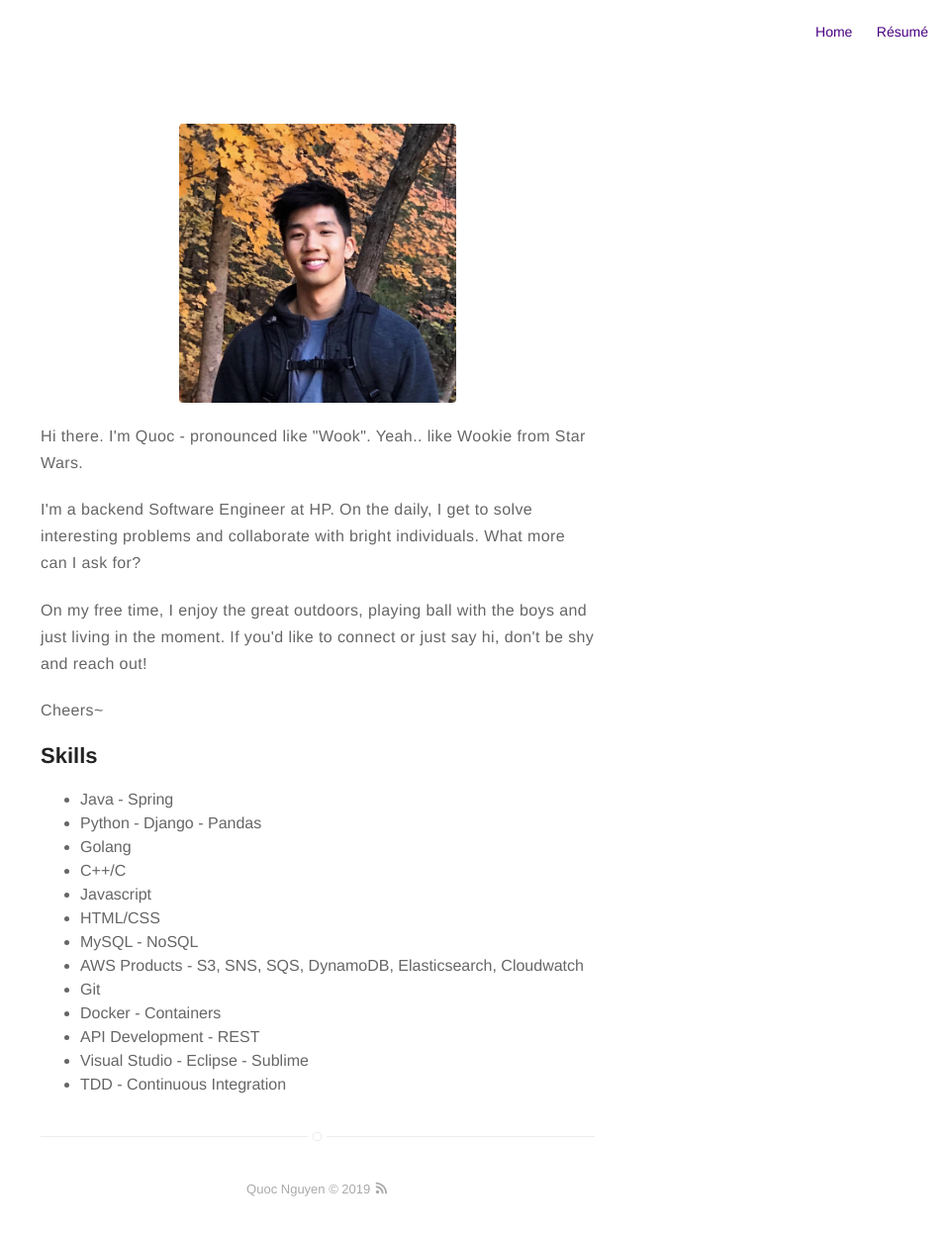
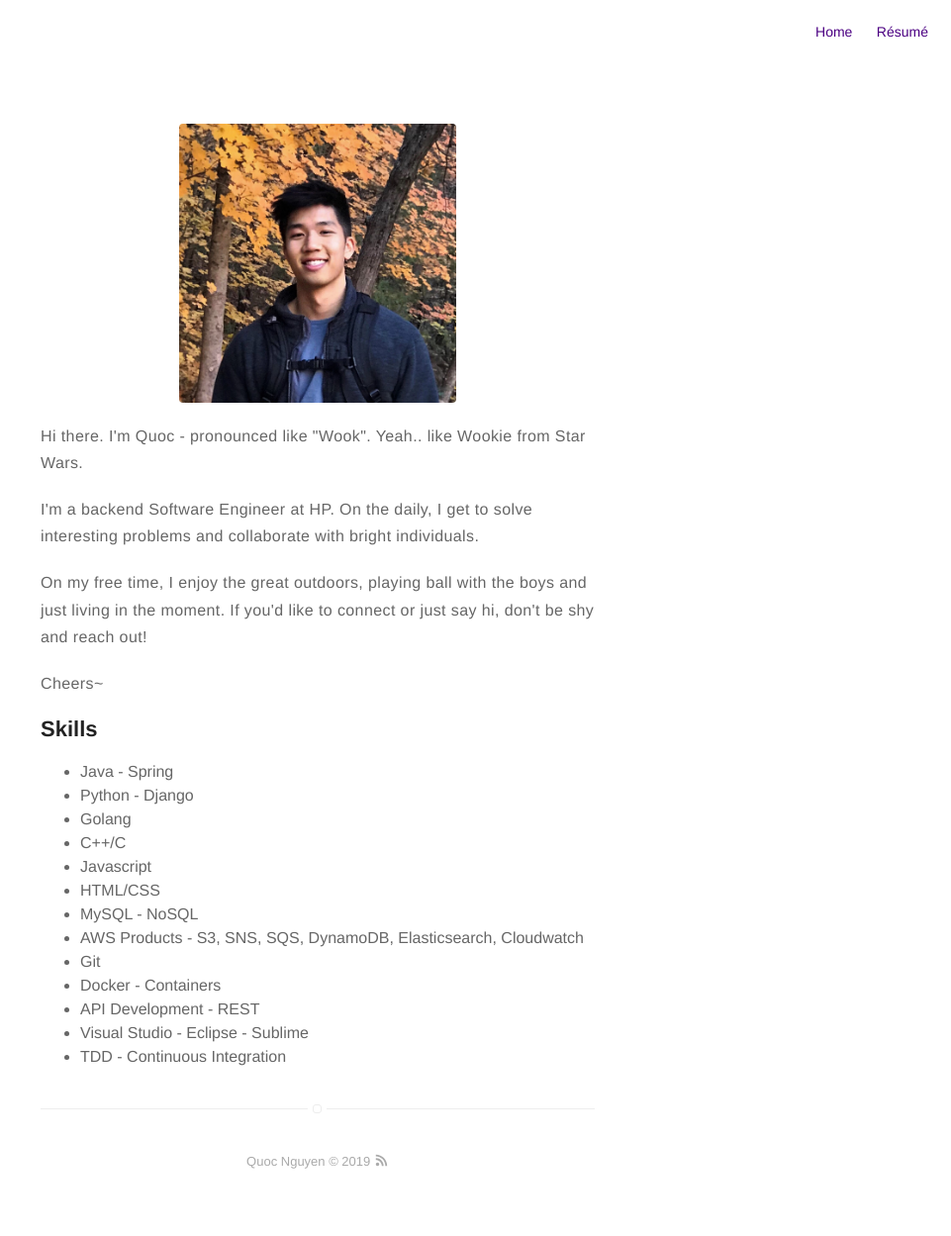
Before and after one commit to qngn93/qngn93.github.io, a Jekyll site: the page built from about.md, in a window 1280 px wide. Shown: the whole page at 99% size, without its empty margins (319-1280 px from the left). Built offline with Jekyll 4.4.1, drawn with Linux system fonts in a browser that asks for light colours; after the commit the page ends 1221 px from its top, so only the background shows below that.

Commit message:
Update about.md

```diff
--- a/about.md
+++ b/about.md
@@ -6,7 +6,7 @@ layout: page
 
 <p>Hi there. I'm Quoc - pronounced like "Wook". Yeah.. like Wookie from Star Wars.</p>
 
-<p>I'm a backend Software Engineer at HP. On the daily, I get to solve interesting problems and collaborate with bright individuals. What more can I ask for?
+<p>I'm a backend Software Engineer at HP. On the daily, I get to solve interesting problems and collaborate with bright individuals.
 </p>
 
 <p>On my free time, I enjoy the great outdoors, playing ball with the boys and just living in the moment. If you'd like to connect or just say hi, don't be shy and reach out!
@@ -19,7 +19,7 @@ layout: page
 
 <ul class="skill-list">
 	<li>Java - Spring</li>
-	<li>Python - Django - Pandas</li>
+	<li>Python - Django</li>
 	<li>Golang</li>
 	<li>C++/C</li>
 	<li>Javascript</li>
```
